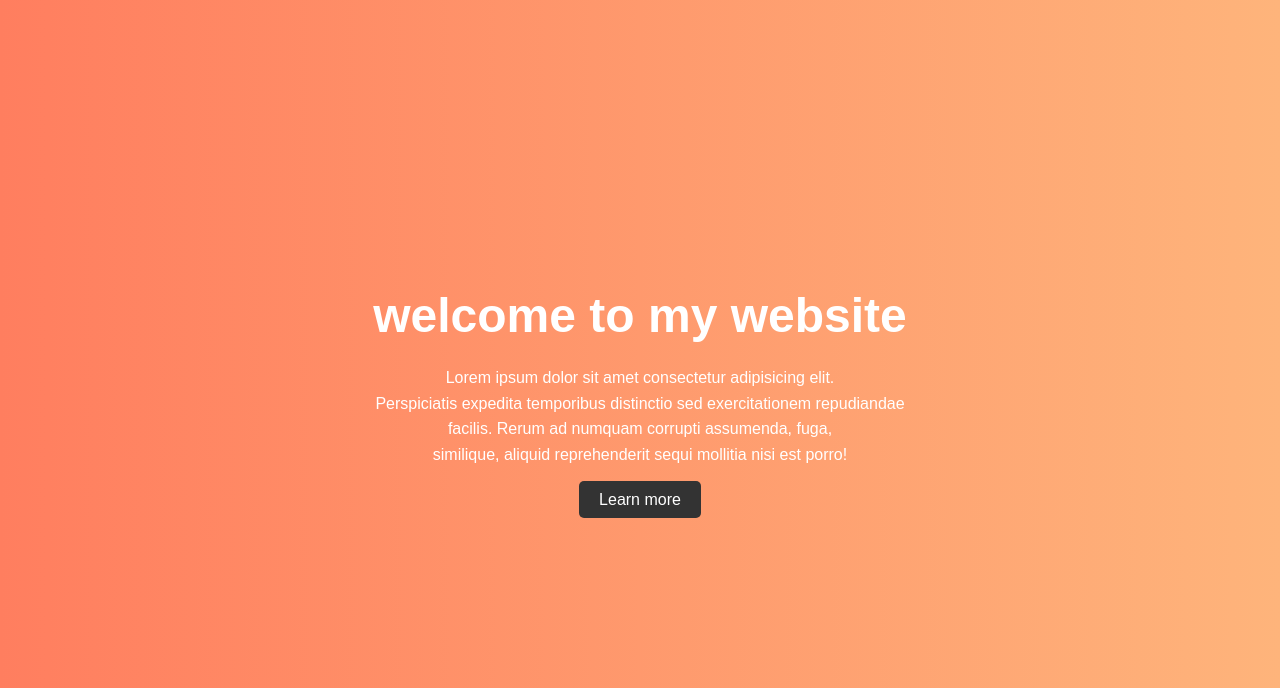
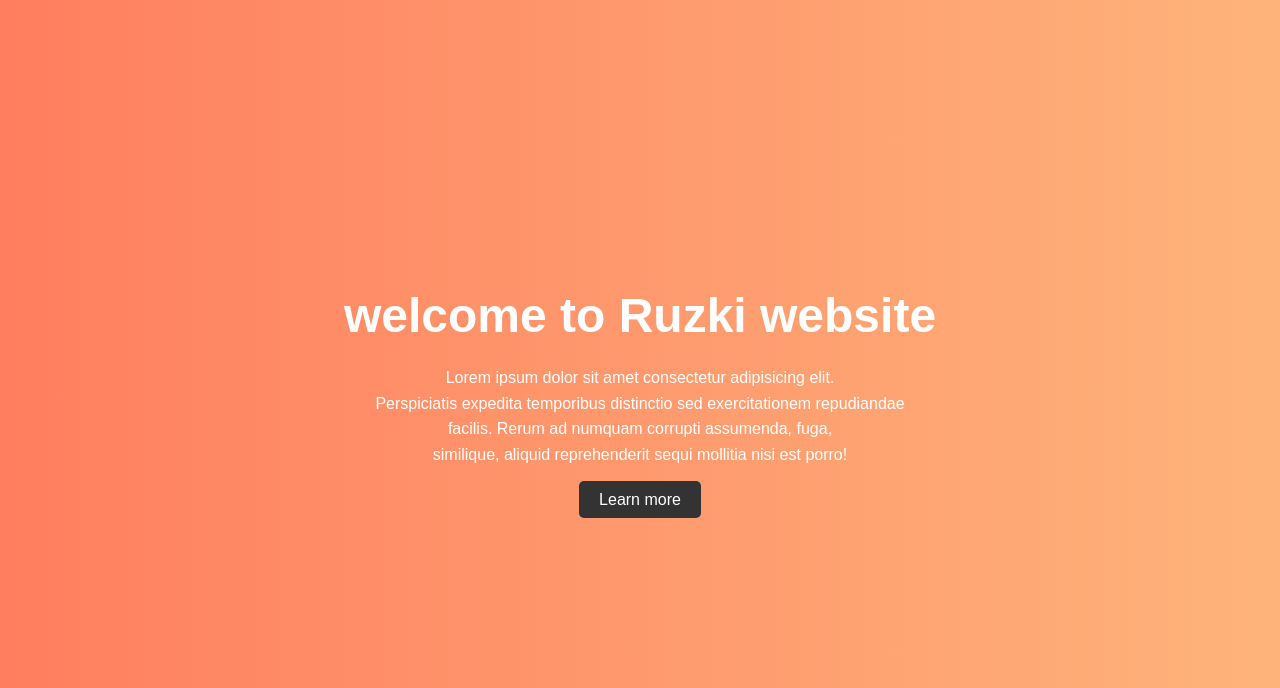
Before and after one commit to Techno-rusuky/day-5, a plain HTML site: page index.html in a window 1280 px wide. Shown: the part 112-800 px from the top of the page. Drawn offline with Linux system fonts and the light colour scheme.

Commit message:
h1 change

```diff
--- a/index.html
+++ b/index.html
@@ -24,7 +24,7 @@
     </header>
     <section id="home" class="hero">
       <div class="hero-content">
-        <h1>welcome to my website</h1>
+        <h1>welcome to Ruzki website</h1>
         <p>
           Lorem ipsum dolor sit amet consectetur adipisicing elit.<br> Perspiciatis
           expedita temporibus distinctio sed exercitationem repudiandae<br> facilis.
```
